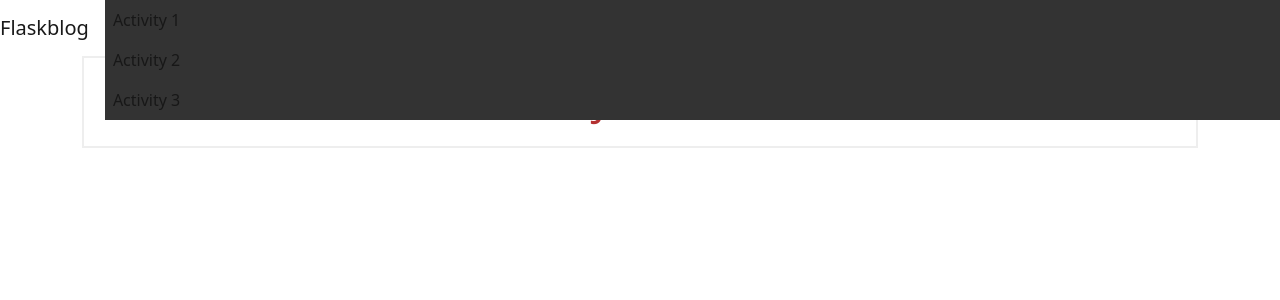
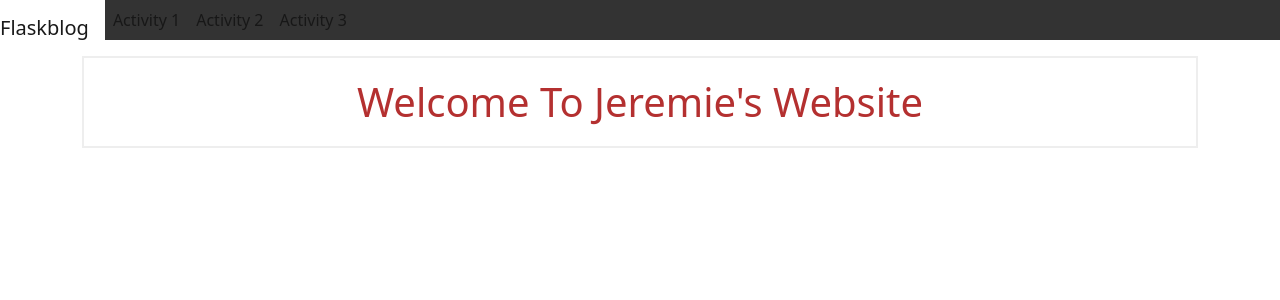
Before and after one commit to MrParba/ITEL-304, a Flask app: page / in a window 1280 px wide. Shown: the top 300 px of the page. Run offline with Flask 2, Linux system fonts and the light colour scheme.

Commit message:
Update base.html

```diff
--- a/activity4/templates/base.html
+++ b/activity4/templates/base.html
@@ -6,7 +6,7 @@
         <meta name="viewport" content="width=device-width", initial-scale=1, shrink-to-fit="no">
 
         <!-- Bootrap CSS-->
-        <link rel="stylesheet" href="https://cdn.jsdelivr.net/npm/bootstrap@5.2.0/dist/css/bootstrap.min.css"&gt;
+        <link rel="stylesheet" href="https://cdn.jsdelivr.net/npm/bootstrap@5.2.0/dist/css/bootstrap.min.css"&gt;>
         <link rel="stylesheet" href="{{ url_for('static', filename= 'css/style.css')}}">
         <script  src="{{ url_for('static', filename= 'js/script.js')}}"></script>
     </head>
@@ -19,8 +19,10 @@
         <div class="collapse navbar-collapse" id="navbarNav">
             <ul class="navbar-nav">
             <li class="nav-item active">
-                <a class="nav-link" href="https://mrparba.github.io/">Activity 1</a>
-                <a class="nav-link" href="https://johnbenedictcastillo.github.io/bsitB/echavaria-parba/index.html">Activity 2</a>
+                <a class="nav-link" href="https://mrparba.github.io/">Activity 1</a></li>
+            <li class="nav-item active">
+                <a class="nav-link" href="https://johnbenedictcastillo.github.io/bsitB/echavaria-parba/index.html">Activity 2</a></li>
+            <li class="nav-item active">
                 <a class="nav-link" href="https://mrparba.github.io/itel-203/forms.html">Activity 3</a>
             </li>
             </ul>
```
